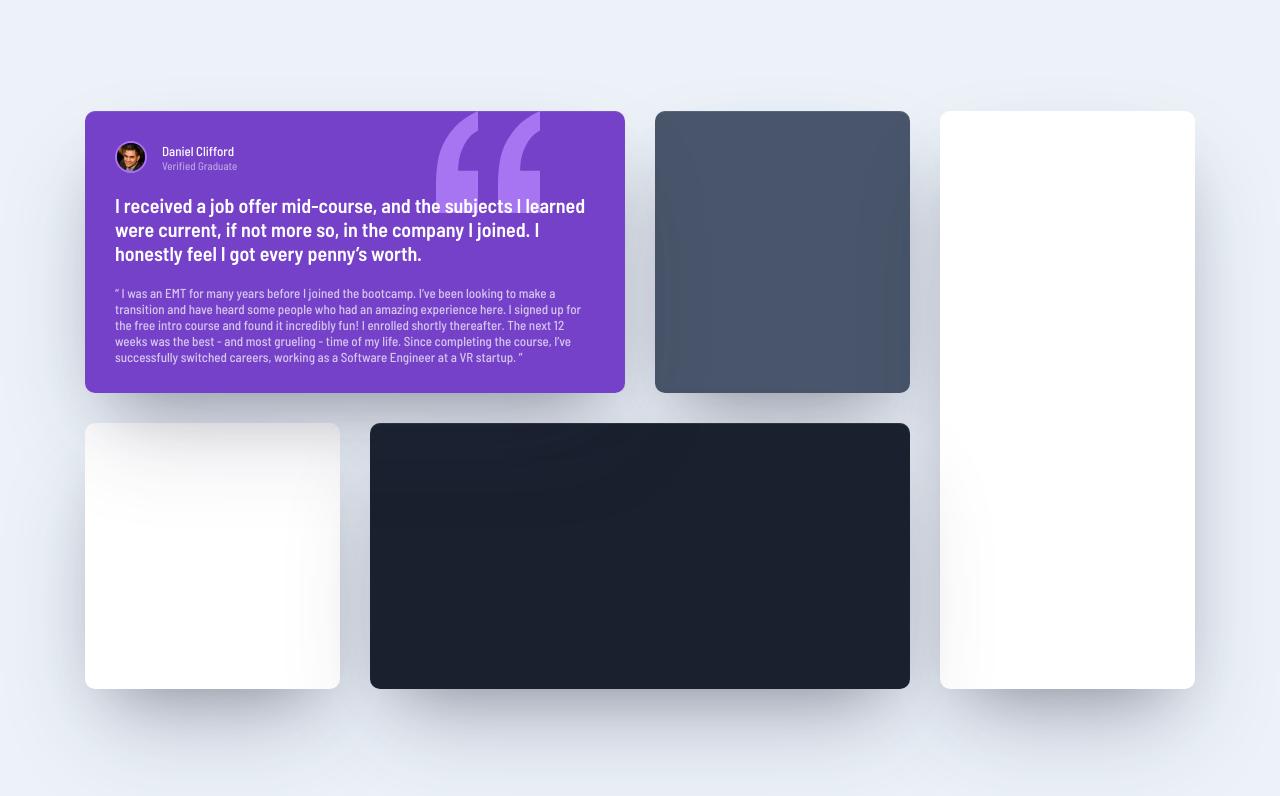
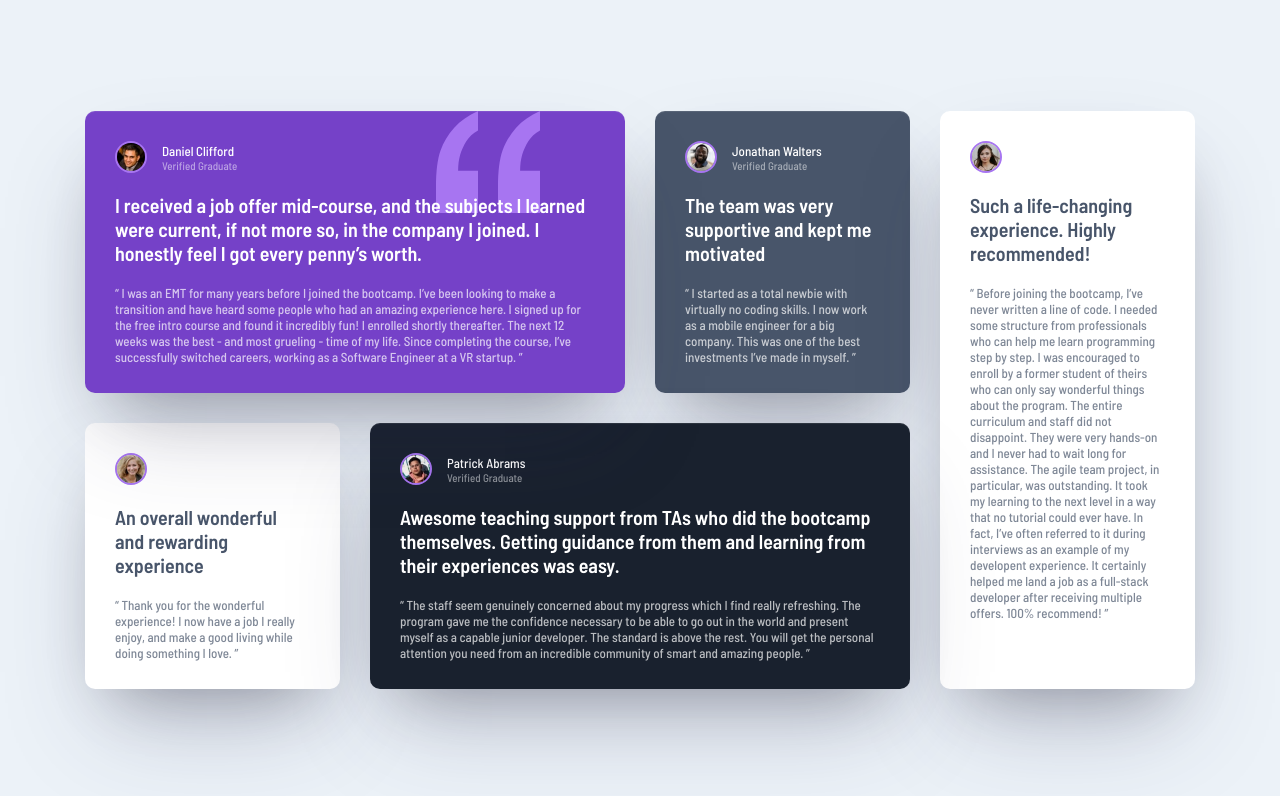
Before and after one commit to DevTruce/testimonials-grid-section, a website: page index.html in a window 1280 px wide. Drawn offline with Linux system fonts and the light colour scheme.

Commit message:
project mostly completed (Desktop)

```diff
--- a/index.html
+++ b/index.html
@@ -28,12 +28,12 @@
           Daniel Clifford <span>Verified Graduate</span>
         </p>
       </div>
-      <div class="card--1__text--1">
+      <div class="card__text--1">
         I received a job offer mid-course, and the subjects I learned were
         current, if not more so, in the company I joined. I honestly feel I got
         every penny’s worth.
       </div>
-      <div class="card--1__text--2">
+      <div class="card__text--2">
         “ I was an EMT for many years before I joined the bootcamp. I’ve been
         looking to make a transition and have heard some people who had an
         amazing experience here. I signed up for the free intro course and found
@@ -43,9 +43,98 @@
         Engineer at a VR startup. ”
       </div>
     </div>
-    <div class="card card--2"></div>
-    <div class="card card--3"></div>
-    <div class="card card--4"></div>
-    <div class="card card--5"></div>
+
+    <div class="card card--2">
+      <div class="card__header">
+        <img
+          src="src/imgs/image-jonathan.jpg"
+          alt="Jonathan Walters"
+          class="card__img"
+        />
+        <p class="card__username">
+          Jonathan Walters <span>Verified Graduate</span>
+        </p>
+      </div>
+      <div class="card__text--1">
+        The team was very supportive and kept me motivated
+      </div>
+      <div class="card__text--2">
+        “ I started as a total newbie with virtually no coding skills. I now
+        work as a mobile engineer for a big company. This was one of the best
+        investments I’ve made in myself. ”
+      </div>
+    </div>
+
+    <div class="card card--3">
+      <div class="card__header">
+        <img
+          src="src/imgs/image-kira.jpg"
+          alt="Kira Whittle"
+          class="card__img"
+        />
+        <p class="card__username">
+          Kira Whittle <span>Verified Graduate</span>
+        </p>
+      </div>
+      <div class="card__text--1-dark">
+        Such a life-changing experience. Highly recommended!
+      </div>
+      <div class="card__text--2-dark">
+        “ Before joining the bootcamp, I’ve never written a line of code. I
+        needed some structure from professionals who can help me learn
+        programming step by step. I was encouraged to enroll by a former student
+        of theirs who can only say wonderful things about the program. The
+        entire curriculum and staff did not disappoint. They were very hands-on
+        and I never had to wait long for assistance. The agile team project, in
+        particular, was outstanding. It took my learning to the next level in a
+        way that no tutorial could ever have. In fact, I’ve often referred to it
+        during interviews as an example of my developent experience. It
+        certainly helped me land a job as a full-stack developer after receiving
+        multiple offers. 100% recommend! ”
+      </div>
+    </div>
+    <div class="card card--4">
+      <div class="card__header">
+        <img
+          src="src/imgs/image-jeanette.jpg"
+          alt="Jeanette Harmon"
+          class="card__img"
+        />
+        <p class="card__username">
+          Jeanette Harmon <span>Verified Graduate</span>
+        </p>
+      </div>
+      <div class="card__text--1-dark">
+        An overall wonderful and rewarding experience
+      </div>
+      <div class="card__text--2-dark">
+        “ Thank you for the wonderful experience! I now have a job I really
+        enjoy, and make a good living while doing something I love. ”
+      </div>
+    </div>
+    <div class="card card--5">
+      <div class="card__header">
+        <img
+          src="src/imgs/image-patrick.jpg"
+          alt="Patrick Abrams"
+          class="card__img"
+        />
+        <p class="card__username">
+          Patrick Abrams <span>Verified Graduate</span>
+        </p>
+      </div>
+      <div class="card__text--1">
+        Awesome teaching support from TAs who did the bootcamp themselves.
+        Getting guidance from them and learning from their experiences was easy.
+      </div>
+      <div class="card__text--2">
+        “ The staff seem genuinely concerned about my progress which I find
+        really refreshing. The program gave me the confidence necessary to be
+        able to go out in the world and present myself as a capable junior
+        developer. The standard is above the rest. You will get the personal
+        attention you need from an incredible community of smart and amazing
+        people. ”
+      </div>
+    </div>
   </body>
 </html>
--- a/src/sass/_layout.scss
+++ b/src/sass/_layout.scss
@@ -33,6 +33,26 @@
     }
   }
 
+  &__text--1,
+  &__text--1-dark {
+    position: relative;
+    z-index: 2;
+    margin: 2rem 0;
+    font-size: $font-large;
+    font-weight: 600;
+  }
+  &__text--2,
+  &__text--2-dark {
+    opacity: 70%;
+  }
+
+  &__text--1-dark {
+    color: $color-secondary;
+  }
+  &__text--2-dark {
+    color: $color-secondary;
+  }
+
   &--1 {
     background-color: $color-primary;
 
@@ -52,17 +72,6 @@
 
       background-image: url(../imgs/bg-pattern-quotation.svg);
       background-repeat: no-repeat;
-    }
-
-    &__text--1 {
-      position: relative;
-      z-index: 2;
-      margin: 2rem 0;
-      font-size: $font-large;
-      font-weight: 600;
-    }
-    &__text--2 {
-      opacity: 70%;
     }
   }
 
```
Also changed, not shown: src/css/style.css.
